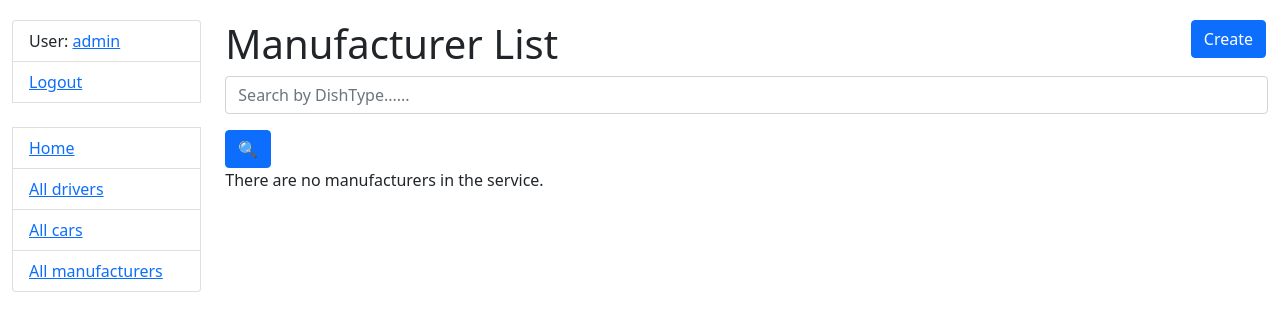
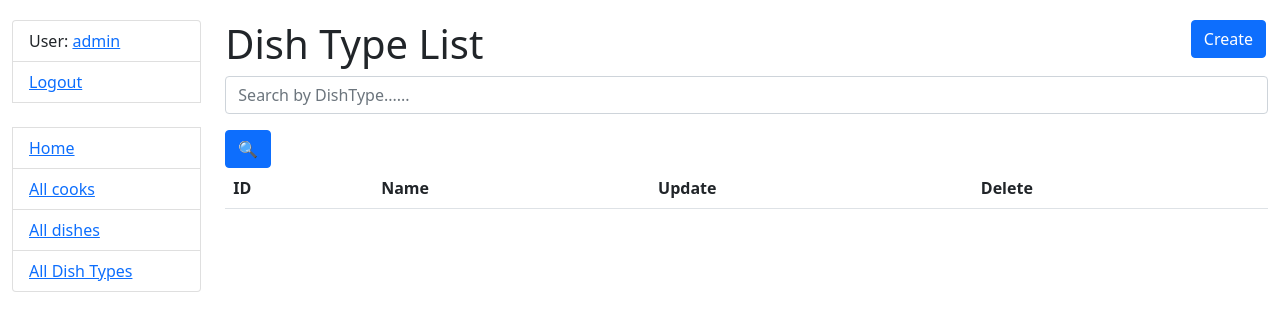
Before and after one commit to AlexandrZhezheria/Restaurant-Kitchen-Service, a Django app: page /dishtypes/ in a window 1280 px wide. Shown: the top 331 px of the page. Run offline with Django 4.2, Linux system fonts and the light colour scheme; a user stored in the database is signed in; data comes from the database, SQL or seed files in the repository; both versions use the stored data as it was after the commit; lists and menus that the app fills with data are empty; parts of the project's set-up code (start-up, migrations or seed data) failed here and were passed over; some libraries are stand-ins or nearby versions.

Commit message:
add dish_list.html,  dish_form.html, dish_detail.html, dish_confirm_delete.html, dish_type_list.html, dish_type_form.html, dish_confirm_delete.html

```diff
--- a/restaurant_service/templates/includes/sidebar.html
+++ b/restaurant_service/templates/includes/sidebar.html
@@ -9,7 +9,7 @@
   <br>
 
   <li class="list-group-item"><a href="{% url 'restaurant_service:index' %}">Home</a></li>
-  <li class="list-group-item"><a href="{% url 'restaurant_service:cook-list' %}">All drivers</a></li>
-  <li class="list-group-item"><a href="{% url 'restaurant_service:dish-list' %}">All cars</a></li>
-  <li class="list-group-item"><a href="{% url 'restaurant_service:dish-type-list' %}">All manufacturers</a></li>
+  <li class="list-group-item"><a href="{% url 'restaurant_service:cook-list' %}">All cooks</a></li>
+  <li class="list-group-item"><a href="{% url 'restaurant_service:dish-list' %}">All dishes</a></li>
+  <li class="list-group-item"><a href="{% url 'restaurant_service:dish-type-list' %}">All Dish Types</a></li>
 </ul>
--- a/restaurant_service/templates/restaurant_service/cook_detail.html
+++ b/restaurant_service/templates/restaurant_service/cook_detail.html
@@ -18,11 +18,11 @@
   <p><strong>Is staff:</strong> {{ cook.is_staff }}</p>
 
   <div class="ml-3">
-    <h4>Cars</h4>
+    <h4>Dishes</h4>
 
-    {% for car in cook.cars.all %}
+    {% for dish in cook.dishes.all %}
         <hr>
-        <p><strong>Dish:</strong> {{ dish.model }}</p>
+        <p><strong>Dish:</strong> {{ dish.name }}</p>
         <p><strong>Dish Type:</strong> {{ dish.dish_type.name }}</p>
         <p class="text-muted"><strong>Id:</strong> {{dish.id}}</p>
 
--- a/restaurant_service/templates/restaurant_service/dish_confirm_delete.html
+++ b/restaurant_service/templates/restaurant_service/dish_confirm_delete.html
@@ -1,7 +1,7 @@
 {% extends "base.html" %}
 
 {% block content %}
-  <h1>Delete car?</h1>
+  <h1>Delete dish?</h1>
   <form action="" method="post">
     {% csrf_token %}
 
--- a/restaurant_service/templates/restaurant_service/dish_form.html
+++ b/restaurant_service/templates/restaurant_service/dish_form.html
@@ -2,7 +2,7 @@
 {% load crispy_forms_filters %}
 
 {% block content %}
-  <h1>{{ object|yesno:"Update,Create" }} car</h1>
+  <h1>{{ object|yesno:"Update,Create" }} dish</h1>
   <form action="" method="post" novalidate>
     {% csrf_token %}
     {{ form|crispy }}
--- a/restaurant_service/templates/restaurant_service/dish_tipe_confirm_delete.html
+++ b/restaurant_service/templates/restaurant_service/dish_tipe_confirm_delete.html
@@ -1,7 +1,7 @@
 {% extends "base.html" %}
 
 {% block content %}
-  <h1>Delete manufacturer?</h1>
+  <h1>Delete dish type?</h1>
   <form action="" method="post">
     {% csrf_token %}
 
--- a/restaurant_service/templates/restaurant_service/dish_type_form.html
+++ b/restaurant_service/templates/restaurant_service/dish_type_form.html
@@ -2,7 +2,7 @@
 {% load crispy_forms_filters %}
 
 {% block content %}
-  <h1>{{ object|yesno:"Update,Create" }} manufacturer</h1>
+  <h1>{{ object|yesno:"Update,Create" }} dish type</h1>
   <form action="" method="post" novalidate>
     {% csrf_token %}
     {{ form|crispy }}
--- a/restaurant_service/templates/restaurant_service/dish_type_list.html
+++ b/restaurant_service/templates/restaurant_service/dish_type_list.html
@@ -3,40 +3,39 @@
 
 {% block content %}
   <h1>
-    Manufacturer List
+    Dish Type List
     <a href="{% url 'restaurant_service:dish_type-create' %}" class="btn btn-primary link-to-page">
       Create
     </a>
   </h1>
    {% include "includes/search_form.html" %}
-  {% if manufacturer_list %}
+  {% if dish_type_list %}
     <table class="table">
       <tr>
         <th>ID</th>
         <th>Name</th>
-        <th>Country</th>
         <th>Update</th>
         <th>Delete</th>
       </tr>
-      {% for manufacturer in manufacturer_list %}
+      {% for dish_type in manufacturer_list %}
         <tr>
           <td>
-              {{ manufacturer.id }}
+              {{ dish_type.id }}
           </td>
           <td>
-              {{ manufacturer.name }}
+              {{ dish_type.name }}
           </td>
           <td>
-              {{ manufacturer.country }}
+              {{ dish_type.country }}
           </td>
           <td>
-              <a href="{% url 'restaurant_service:dish_type-update' pk=manufacturer.id %}">
+              <a href="{% url 'restaurant_service:dish_type-update' pk=dish_type.id %}">
                 Update
               </a>
             </td>
             <td>
               <a style="color: red"
-                href="{% url 'restaurant_service:dish_type-delete' pk=manufacturer.id %}">
+                href="{% url 'restaurant_service:dish_type-delete' pk=dish_type.id %}">
                 Delete
               </a>
             </td>
@@ -44,6 +43,6 @@
       {% endfor %}
     </table>
   {% else %}
-      <p>There are no manufacturers in the service.</p>
+      <p>There are no dish types in the service.</p>
   {% endif %}
 {% endblock %}
--- a/restaurant_service/views.py
+++ b/restaurant_service/views.py
@@ -77,15 +77,18 @@
 
     def get_context_data(self, *, object_list=None, **kwargs):
         context = super(DishListView, self).get_context_data(**kwargs)
-        model = self.request.GET.get("model", "")
-        context["search_form"] = DishesSearchForm(initial={"model": model})
+        name = self.request.GET.get("name", "")
+        context["search_form"] = DishesSearchForm(initial={"name": name})
         return context
 
     def get_queryset(self):
         queryset = Dish.objects.select_related("dish_type")
         form = DishesSearchForm(self.request.GET)
         if form.is_valid():
-            return queryset.filter(model__icontains=form.cleaned_data["model"])
+            if form.cleaned_data.get("name"):
+                return queryset.filter(name__icontains=form.cleaned_data["name"])
+            else:
+                return queryset
         return queryset
 
 
```
Also changed, not shown: restaurant_service/templates/restaurant_service/dish_detail.html (+11 -11 lines), restaurant_service/templates/restaurant_service/dish_list.html (+6 -6 lines), db.sqlite3 (added), restaurant_service/migrations/0001_initial.py (added).
